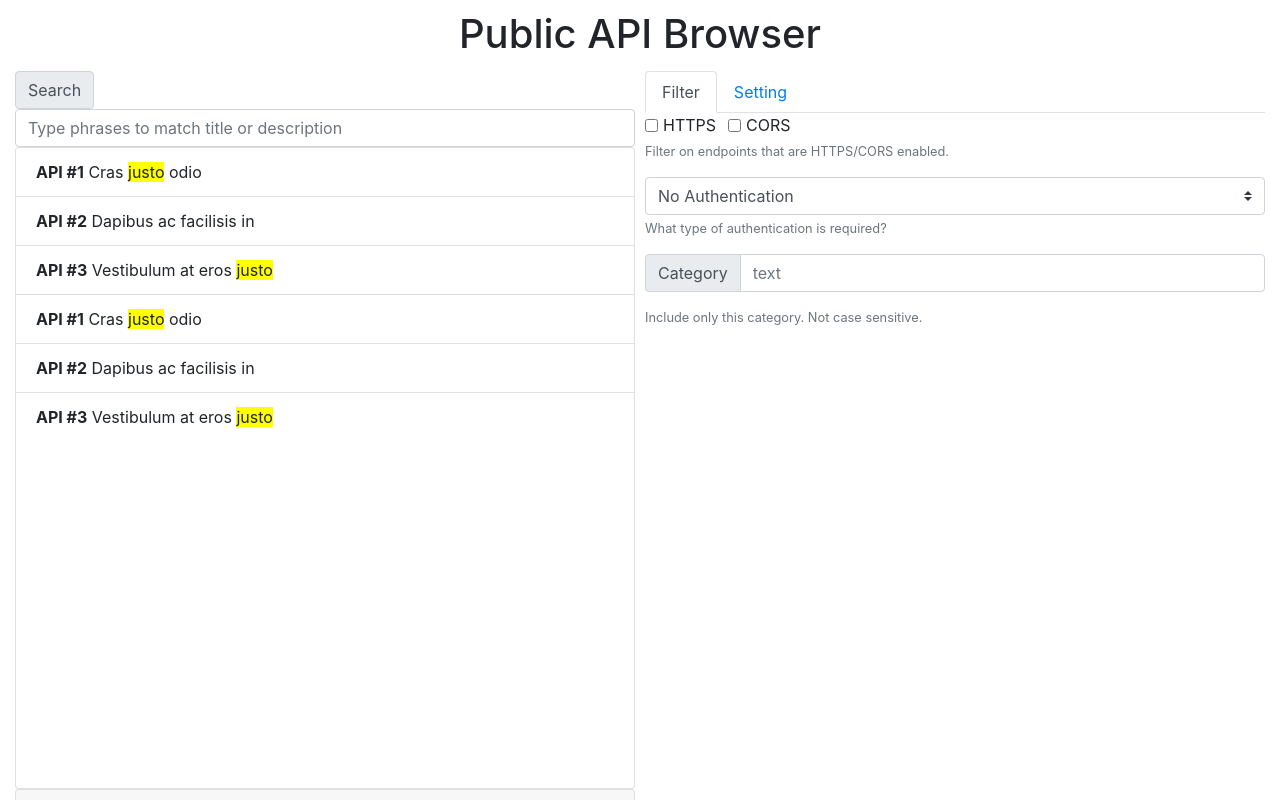
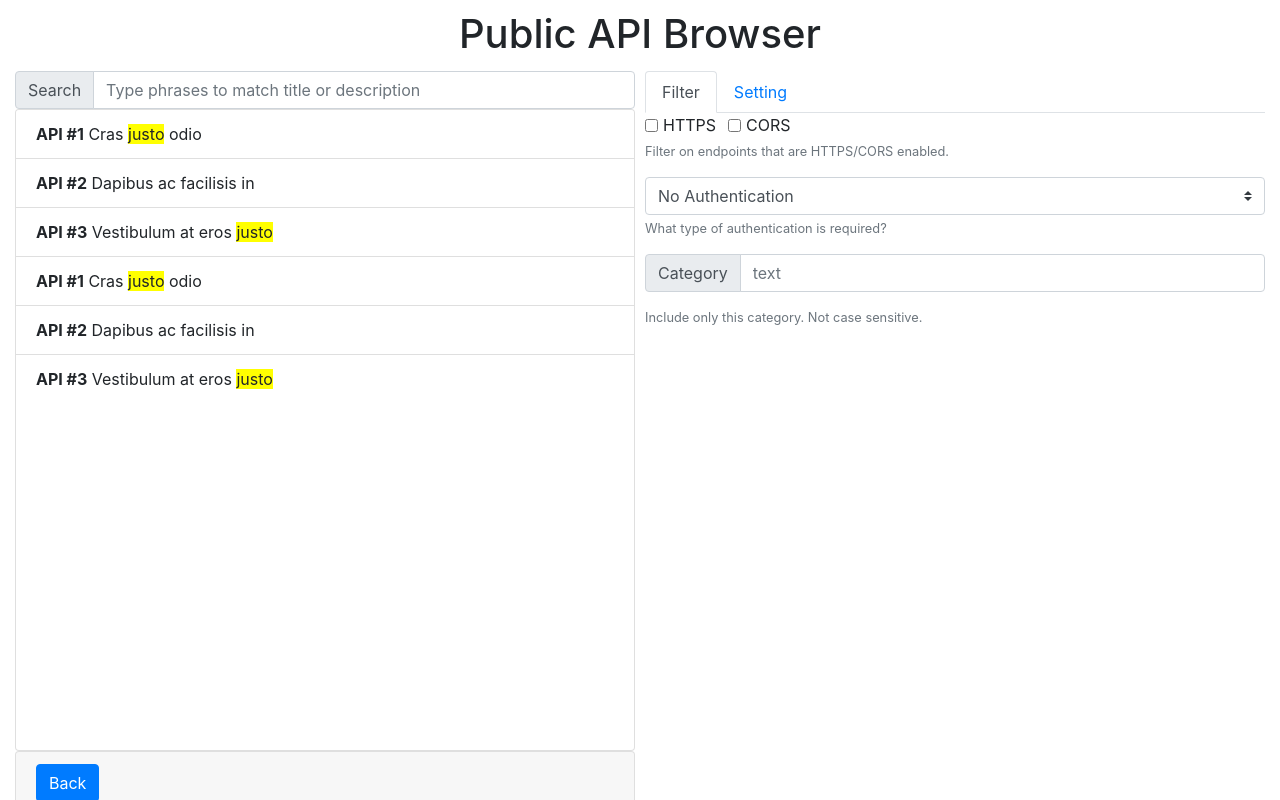
Before and after one commit to gluo7777/public-api-browser, a React (Create React App) app: page / in a window 1280 px wide. Shown: the top 800 px of the page. Built offline with nearby package versions, Linux system fonts and the light colour scheme.

Commit message:
fixed search pane

```diff
--- a/src/components/Search.js
+++ b/src/components/Search.js
@@ -5,10 +5,12 @@ import Detail from './Detail'
 
 const Search = (props) => (
     <div id="search" className="v-pane">
-        <div className="input-group-prepend">
-            <span className="input-group-text" id="search-text">Search</span>
+        <div className="input-group">
+            <div className="input-group-prepend">
+                <span className="input-group-text" id="search-text">Search</span>
+            </div>
+            <input type="text" className="form-control" placeholder="Type phrases to match title or description" id="search-text"></input>
         </div>
-        <input type="text" className="form-control" placeholder="Type phrases to match title or description" id="search-text"></input>
         <ResultList />
         <Detail />
     </div>
```
Also changed, not shown: 1 other file (tests, documents, lock files or other folders).
